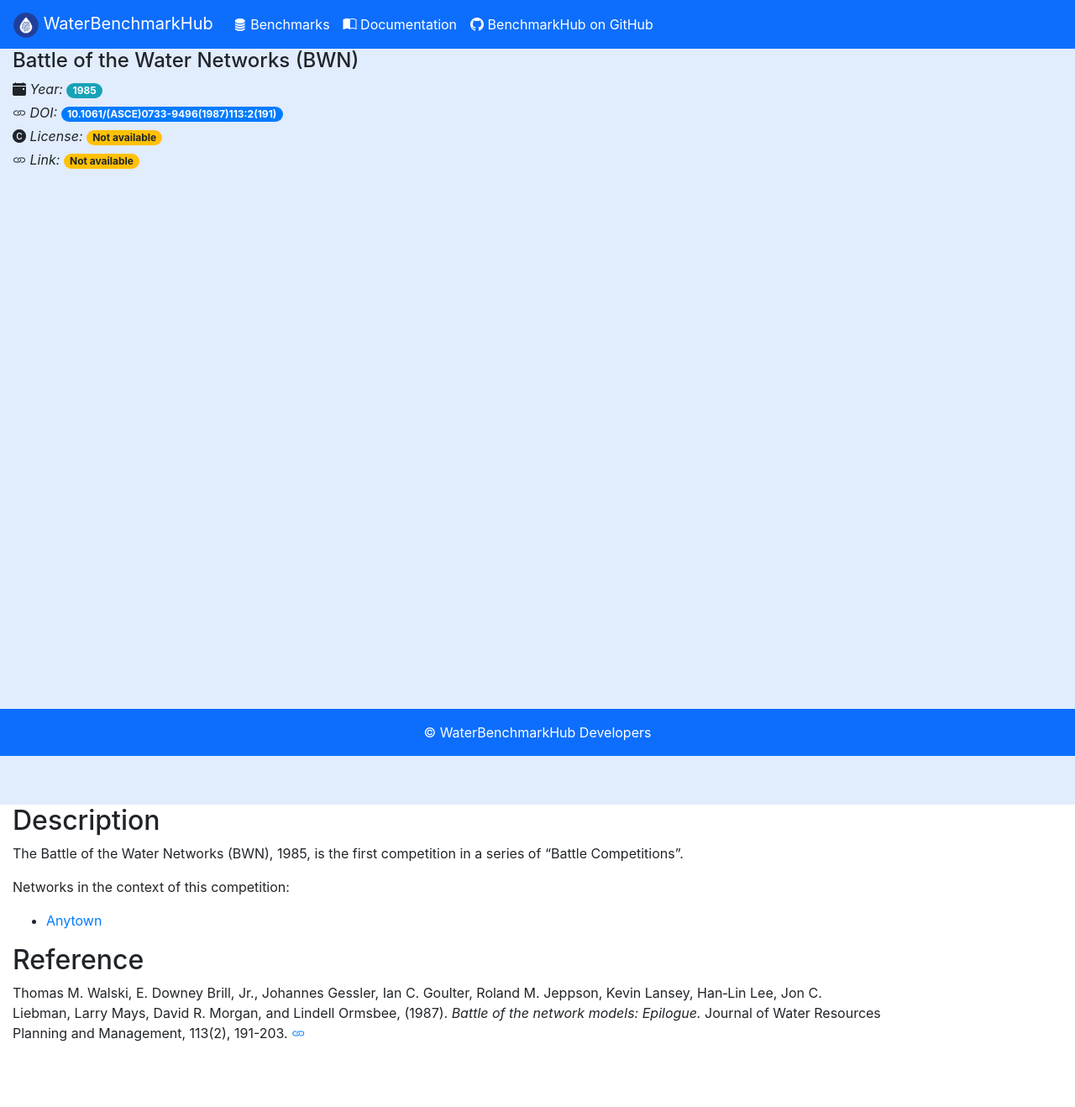
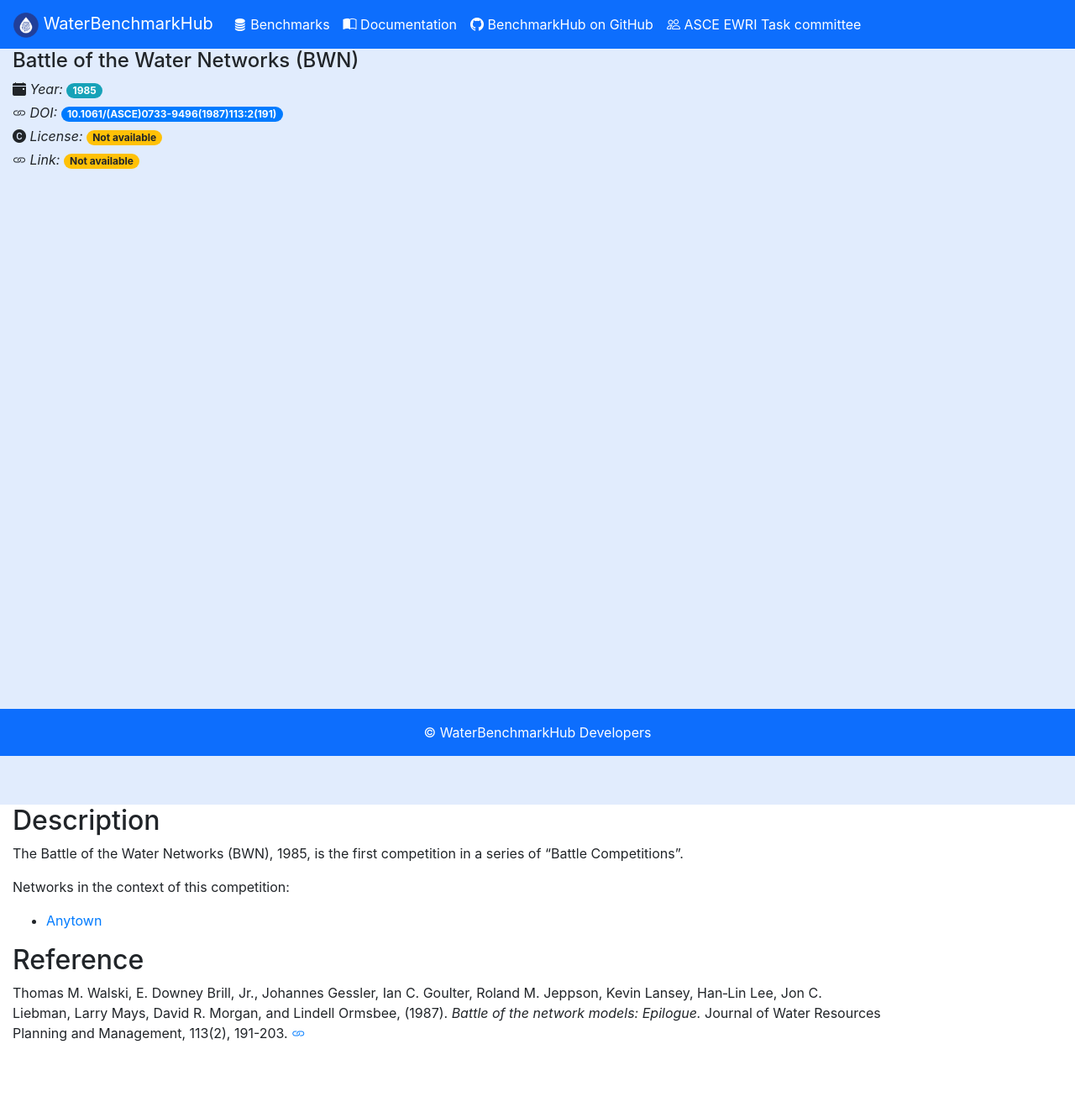
Before and after one commit to WaterFutures/WaterBenchmarkHub, a Jekyll site: the page built from docs/_benchmarks/BWN.md, in a window 1280 px wide. Shown: the whole page at 84% size. Built offline with Jekyll 4.4.1, drawn with Linux system fonts in a browser that asks for light colours; a script that is not in the unit is left out.

Commit message:
Benchmark pages: Add link to TC

```diff
--- a/docs/_layouts/benchmark.html
+++ b/docs/_layouts/benchmark.html
@@ -54,6 +54,14 @@
                                 <span>
                                     <i class="bi bi-github"></i>
                                     BenchmarkHub on GitHub
+                                </span>
+                            </a>
+                        </li>
+                        <li class="nav-item active">
+                            <a class="nav-link" href="../asce-ewri-tc.html">
+                                <span>
+                                    <i class="bi bi-people"></i>
+                                    ASCE EWRI Task committee
                                 </span>
                             </a>
                         </li>
```
